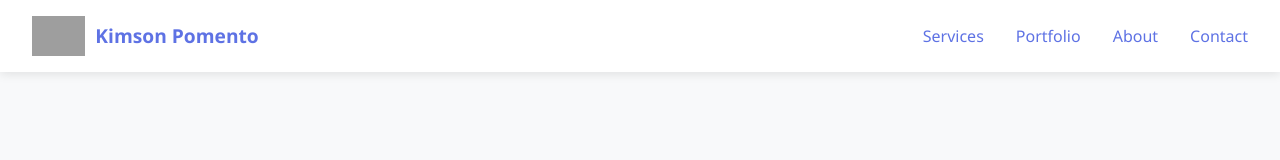
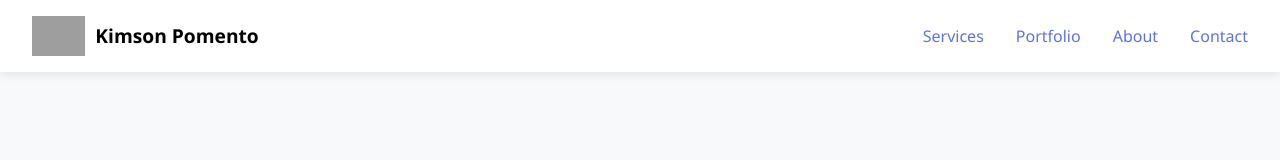
Before and after one commit to nosmiketsu/kim_pomento, a plain HTML site: page index.html in a window 1280 px wide. Shown: the top 160 px of the page. Drawn offline with nearby package versions, Linux system fonts and the light colour scheme; grey boxes are pictures that could not be loaded.

Commit message:
logo name color

```diff
--- a/style.css
+++ b/style.css
@@ -117,7 +117,7 @@
      align-items: center;
      gap: 10px;
      font-weight: 700;
-     color: #5e72e4;
+     color: black;
      text-decoration: none;
      font-size: 1.2rem;
  }
```
